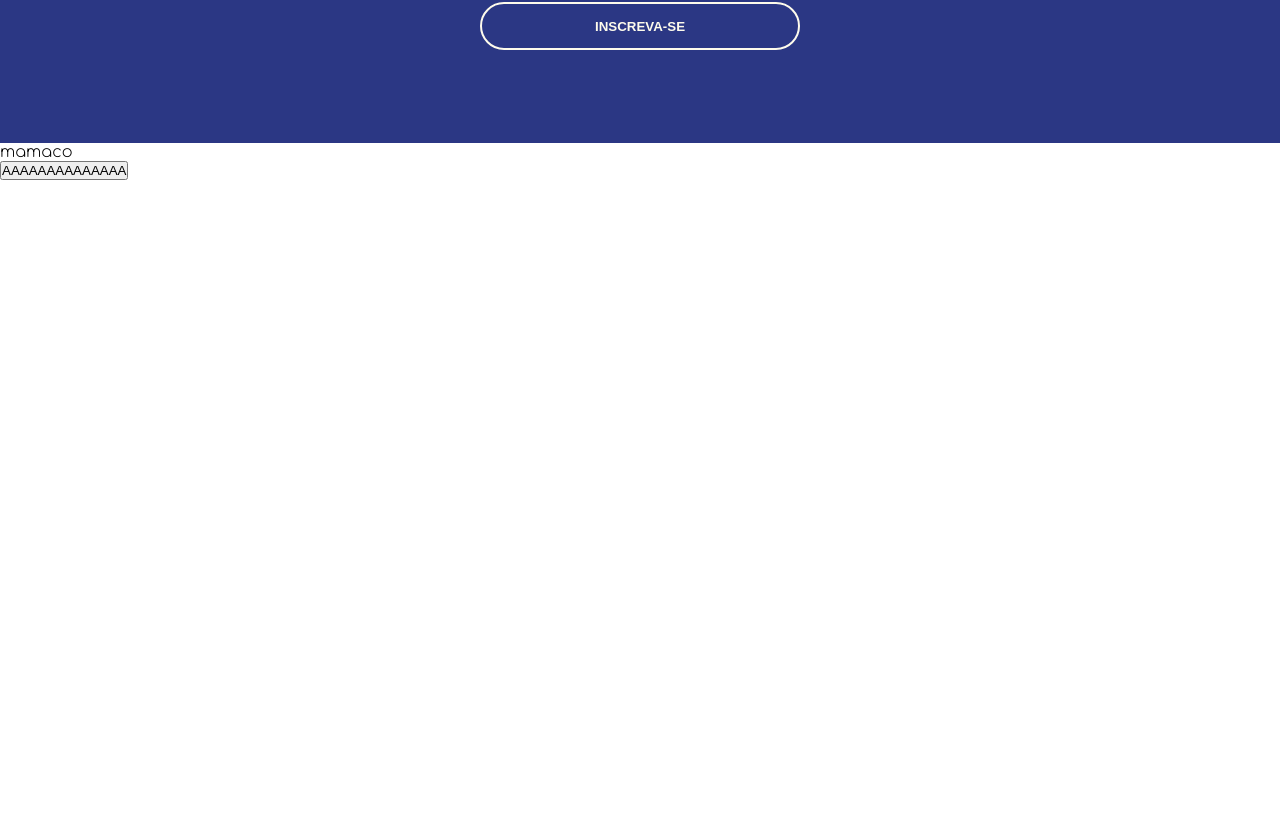
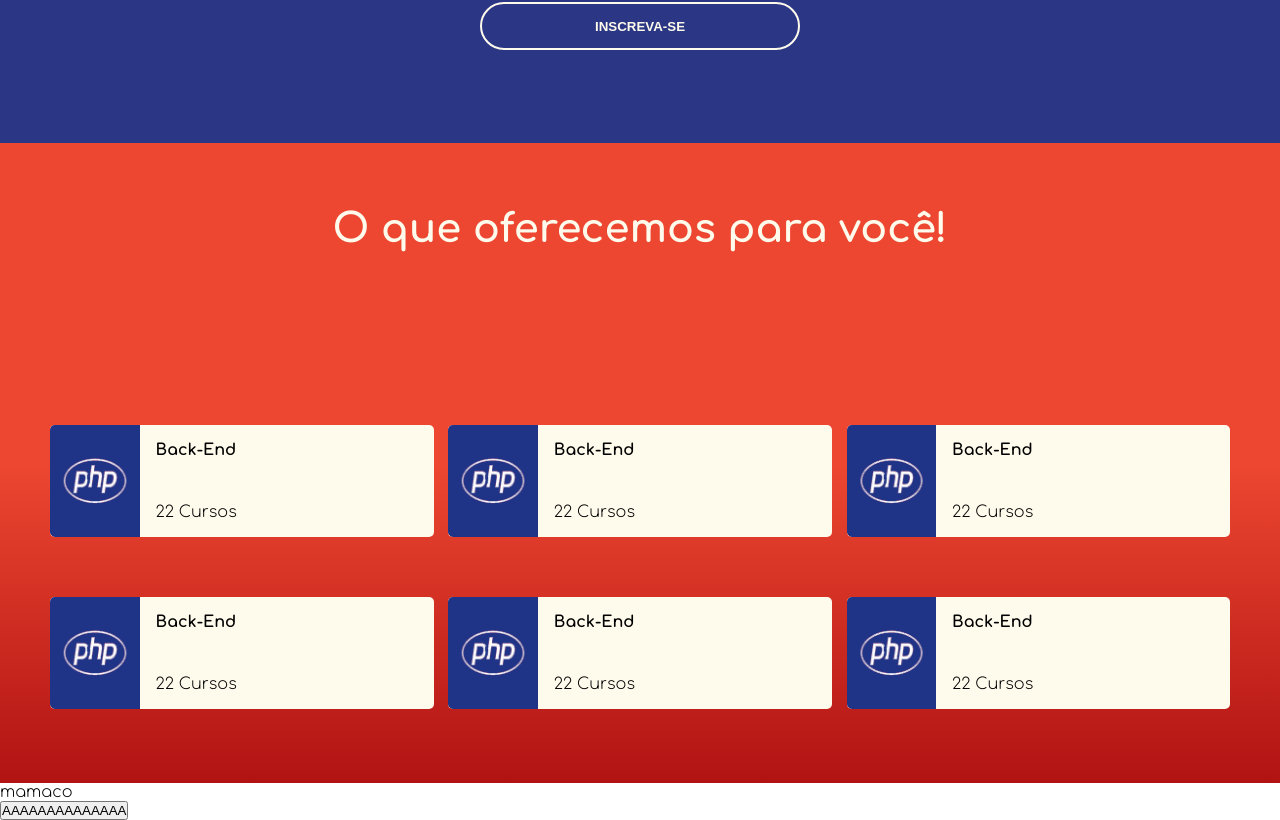
Before and after one commit to RuanLima8727/spidercode, a React (Create React App) app in the folder frontend/: page / in a window 1280 px wide. Shown: the part 1201-2021 px from the top of the page. Before the commit the page ends 1381 px from the top, so only its background shows below. Built offline with nearby package versions, Linux system fonts and the light colour scheme.

Commit message:
terceira seção finalizada e componentizada

```diff
--- /dev/null
+++ b/frontend/src/components/card-course/index.jsx
@@ -0,0 +1,14 @@
+import react from 'react';
+
+import './styles.css'
+
+const cardCourse = (props) => {
+    return (
+        <article>
+            <img src={props.image} alt={props.alt}></img>
+            <h4>{props.children}</h4>
+        </article>
+    )
+}
+
+export default cardCourse
--- /dev/null
+++ b/frontend/src/components/card-course/styles.css
@@ -0,0 +1,19 @@
+/* Aqui você aplica estilos no article que faz efeito na imagem e no h4 */
+.section-2 .container .card-container article {
+    display: flex;
+    flex-direction: column;
+    align-items: center;
+
+}
+
+.section-2 .container .card-container article img {
+    width:  80%;
+    border-radius: 4px;
+    /* aaaaaaaa */
+}
+
+.section-2 .container .card-container article h4 {
+    color :#FEFBEC;
+    padding-top: 8px;
+    text-align: center;
+}
--- /dev/null
+++ b/frontend/src/components/category-card/index.jsx
@@ -0,0 +1,19 @@
+import react from 'react';
+
+import './styles.css'
+
+const categoryCard = (props) => {
+    return (
+        <article className="category-card">
+            <div className="category-card-image">
+                <img src={props.image} alt={props.alt} />
+            </div>
+            <div className="category-card-content">
+                <h4>{props.category}</h4>
+                <p>{props.courseAmount} Cursos</p>
+            </div>
+        </article>
+    )
+}
+
+export default categoryCard;
--- /dev/null
+++ b/frontend/src/components/category-card/styles.css
@@ -0,0 +1,22 @@
+.section-3 .container .category-card-container section .category-card{
+    display: flex;
+    width: 32.5%;
+    background-color: #FEFBEC;
+    height: 14vh;
+    border-radius: 5px;
+ }
+
+ .section-3 .container .category-card-container section .category-card .category-card-image img{
+    width: 100%;
+    height: 14vh;
+    border-radius: 5px 0px 0px 5px;
+ }
+
+ .section-3 .container .category-card-container section .category-card .category-card-content{
+    display: flex;
+    flex-direction: column;
+    justify-content: space-between;
+    margin : 16px 0px;
+    margin-left: 16px;
+
+ }
--- a/frontend/src/pages/Home/index.jsx
+++ b/frontend/src/pages/Home/index.jsx
@@ -7,14 +7,17 @@ import homeImage from '../../assets/images/a.png'
 import phpCourse from '../../assets/images/courses/php.jpg'
 import reduxCourse from '../../assets/images/courses/react-redux.png'
 import flutterCourse from '../../assets/images/courses/flutter.png'
+import courseCard from '../../assets/images/courseCard.png'
 
 import Animation from '../../components/animation'
+import CardCourse from '../../components/card-course'
+import CategoryCard from '../../components/category-card'
 
 
 const Home = ()=> {
     return (
         <>
-        <Animation/>
+        {/* <Animation/> */}
         <div className="section-1">
             <div className="container">
                 <header>
@@ -41,18 +44,24 @@ const Home = ()=> {
                 <h2>3 Cursos totalmente de graça!</h2>
                 <p>Crie uma conta e receba 3 cursos gratuitamente!!</p>
                 <section className="card-container">
-                    <article>
-                        <img src={phpCourse} alt="Elefante mascote do php"></img>
-                        <h4>Aprenda Back-End com PHP 7</h4>
-                    </article>
-                    <article>
-                        <img src={reduxCourse} alt="Elefante mascote do php"></img>
-                        <h4>Desenvolvimento Front-End<br/> com React e Redux</h4>
-                    </article>
-                    <article>
-                        <img src={flutterCourse} alt="Elefante mascote do php"></img>
-                        <h4>Torne-se um desenvolvedor<br/>mobile Com Flutter</h4>
-                    </article>
+                    <CardCourse
+                        image={phpCourse}
+                        alt={"Elefante mascote do php"}>
+                        Aprenda Back-End com PHP 7
+                    </CardCourse>
+
+                    <CardCourse
+                        image={reduxCourse}
+                        alt={"icones do react e redux"}>
+                         Desenvolvimento Front-End <br/> com React e Redux
+                    </CardCourse>
+
+                    <CardCourse
+                        image={flutterCourse}
+                        alt={"icone do flutter"}>
+                        Torne-se um desenvolvedor<br/> mobile Com Flutter
+                    </CardCourse>
+
                 </section>
                 <button>
                     INSCREVA-SE
@@ -60,6 +69,34 @@ const Home = ()=> {
 
             </div>
         </div>
+        <div className="section-3">
+            <div className="container">
+                <h2>O que oferecemos para você!</h2>
+                <section className="category-card-container">
+                    <section>
+                        <CategoryCard image={courseCard} alt={"imagem do tipo de curso"}
+                            category={"Back-End"} courseAmount={"22"}/>
+
+                        <CategoryCard image={courseCard} alt={"imagem do tipo de curso"}
+                            category={"Back-End"} courseAmount={"22"}/>
+
+                        <CategoryCard image={courseCard} alt={"imagem do tipo de curso"}
+                            category={"Back-End"} courseAmount={"22"}/>
+                    </section>
+
+                    <section>
+                        <CategoryCard image={courseCard} alt={"imagem do tipo de curso"}
+                            category={"Back-End"} courseAmount={"22"}/>
+
+                        <CategoryCard image={courseCard} alt={"imagem do tipo de curso"}
+                            category={"Back-End"} courseAmount={"22"}/>
+
+                        <CategoryCard image={courseCard} alt={"imagem do tipo de curso"}
+                            category={"Back-End"} courseAmount={"22"}/>
+                    </section>
+                </section>
+            </div>
+        </div>
     </>
     )
 }
--- a/frontend/src/pages/Home/styles.css
+++ b/frontend/src/pages/Home/styles.css
@@ -152,26 +152,6 @@
     justify-content: space-between;
 
 }
-/* Aqui você aplica estilos no article que faz efeito na imagem e no h4 */
-.section-2 .container .card-container article {
-    display: flex;
-    flex-direction: column;
-    align-items: center;
-    /* aaaaaaaaaaa */
-}
-
-.section-2 .container .card-container article img {
-    width:  80%;
-    border-radius: 4px;
-    /* aaaaaaaa */
-}
-
-.section-2 .container .card-container article h4 {
-    color :#FEFBEC;
-    padding-top: 8px;
-    text-align: center;
-}
-
  .section-2 .container button {
     height: 48px;
     width: 320px;
@@ -186,3 +166,44 @@
     margin-bottom : 64px;
 
  }
+
+ .section-3 {
+    width : 100% ;
+    height : 80vh ;
+    background-image: linear-gradient(to bottom,#ED4731, #ED4731  ,#b11313);
+ }
+
+ .section-3 .container {
+    max-width : 1264px;
+    height : 80vh ;
+    margin : 0 auto;
+    padding: 0px 32px;
+    /*  */
+    display: flex;
+    flex-direction: column;
+    justify-content: space-between;
+    align-items: center;
+ }
+
+.section-3 .container h2 {
+    font-size : 40px;
+    text-align : center;
+    color : #FEFBEC;
+    margin-top: 64px;
+}
+
+ .section-3 .container .category-card-container {
+     padding: 10px;
+     margin-bottom: 64px;
+     width: 100%;
+     display: flex;
+     flex-direction: column;
+     justify-content: space-between;
+
+     /*  */
+     height: 38vh;
+ }
+ .section-3 .container .category-card-container section {
+    display : flex;
+    justify-content: space-between;
+ }
```
Also changed, not shown: frontend/src/assets/images/a.png, frontend/src/assets/images/courseCard.png (added).
